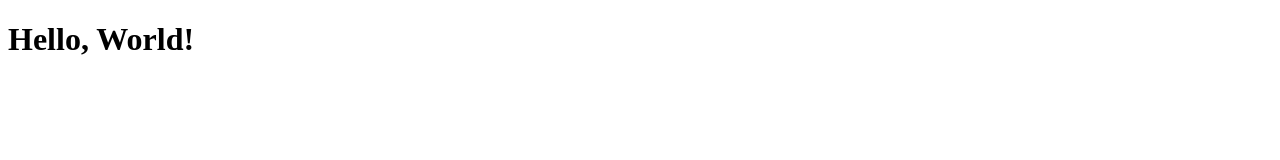
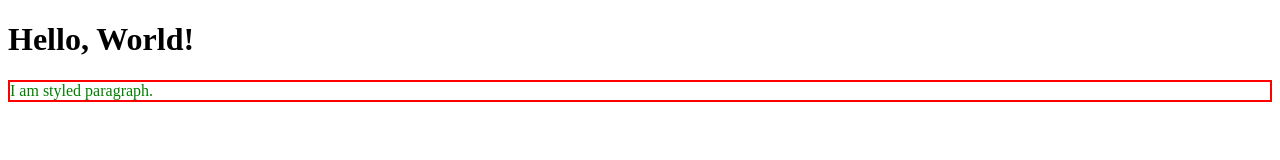
Before and after one commit to petercraftsmn/web-assignments, a website: page assignment-0/src/index.html in a window 1280 px wide. Drawn offline with Linux system fonts and the light colour scheme.

Commit message:
Styles added

```diff
--- a/assignment-0/src/index.html
+++ b/assignment-0/src/index.html
@@ -3,8 +3,10 @@
 <head>
     <meta charset="utf-8"/>
     <title>My First App</title>
+    <link rel="stylesheet" href="style.css">
 </head>
 <body>
 <h1>Hello, World!</h1>
+<p>I am styled paragraph.</p>
 </body>
 </html>
--- /dev/null
+++ b/assignment-0/src/style.css
@@ -0,0 +1,4 @@
+p {
+    color: green;
+    border: 2px solid red;
+}
```
